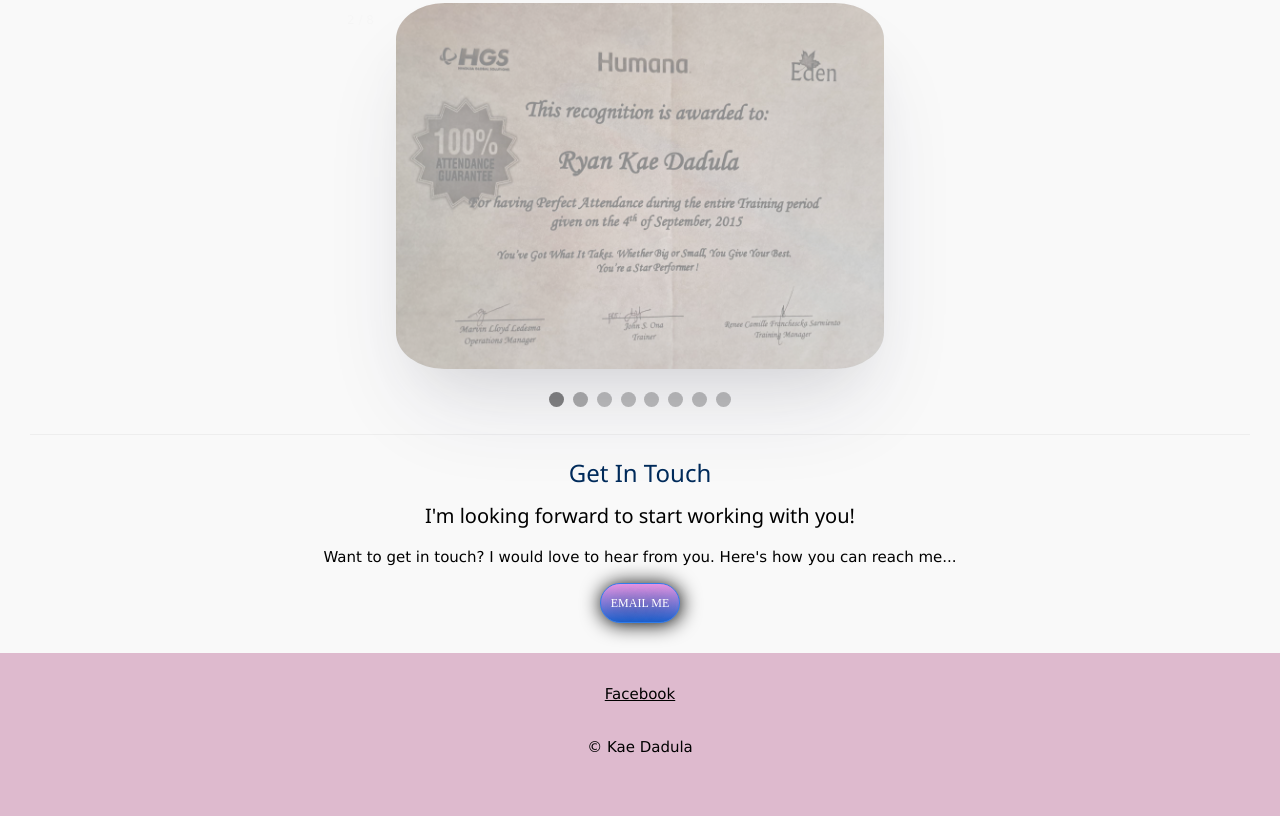
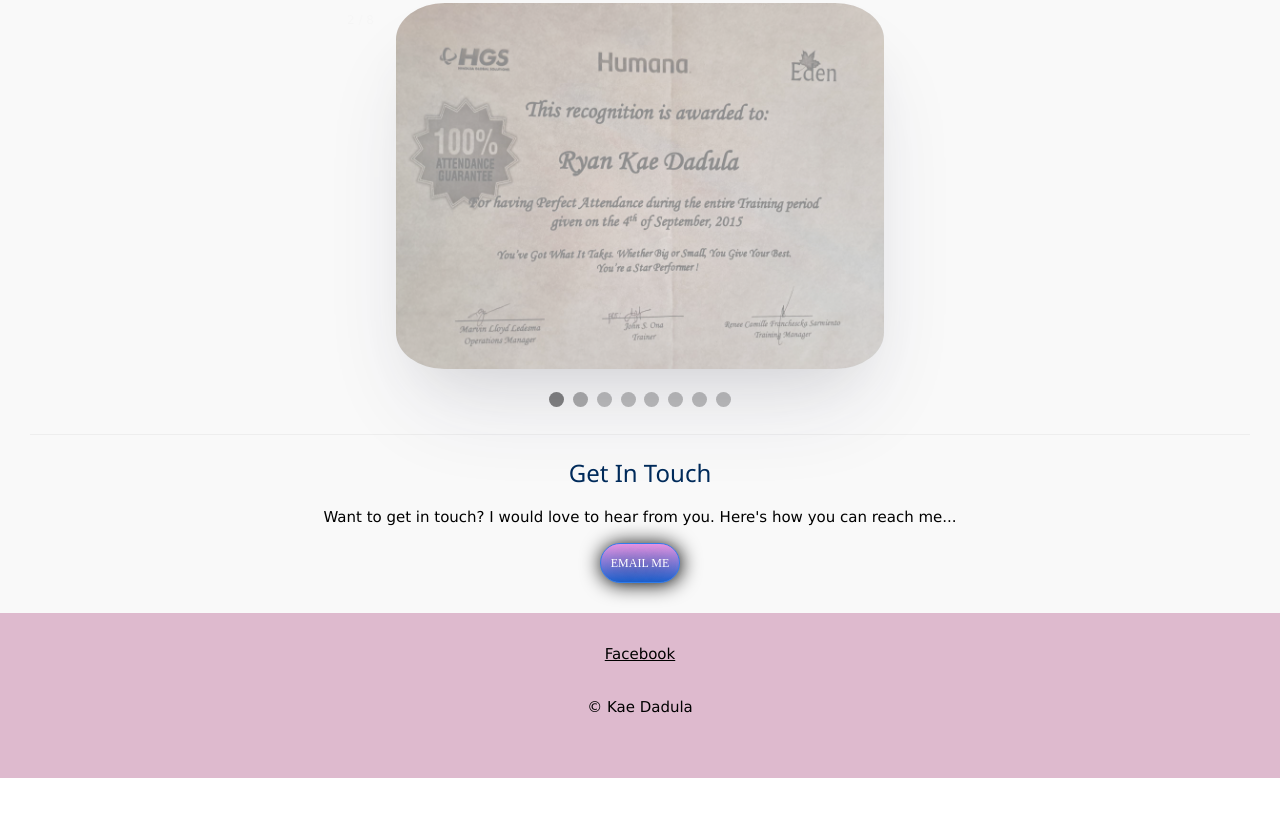
Before and after one commit to ArianeKae/My-Site, a website: page index.html in a window 1280 px wide. Shown: the part 2114-2930 px from the top of the page. After the commit the page ends 2892 px from the top, so only its background shows below. Drawn offline with nearby package versions, Linux system fonts and the light colour scheme; a web font is replaced by a local one.

Commit message:
Delete some contact me details

```diff
--- a/index.html
+++ b/index.html
@@ -142,7 +142,7 @@
         <hr>
         <div class="contact-me">
             <h3>Get In Touch</h3>
-            <h4>I'm looking forward to start working with you!</h4>
+            <!-- <h4>I'm looking forward to start working with you!</h4> -->
             <p>Want to get in touch? I would love to hear from you. Here's how you can reach me...</p>
             <!-- <button class="btn" href="mailto:kaegandah14@gmail.com">CONTACT ME</button> -->
             <a href="mailto:kaegandah14@gmail.com">
```
